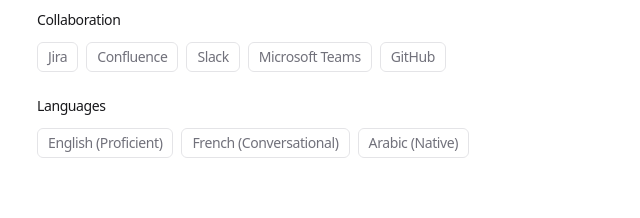
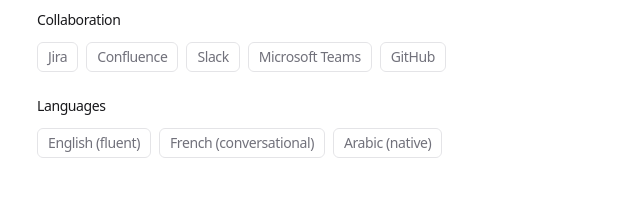
Before and after one commit to aymenkrifa/portfolio, a Next.js app: page / in a window 1280 px wide. Shown: the part 2360-2578 px from the top of the page, without its empty margins (299-939 px from the left). Built offline with nearby package versions, Linux system fonts and the light colour scheme.

Commit message:
refactor: Update the language profeciency

```diff
--- a/app/data.ts
+++ b/app/data.ts
@@ -113,7 +113,7 @@ export const SKILL_CATEGORIES: SkillCategory[] = [
   },
   {
     name: 'Languages',
-    skills: ['English (Proficient)', 'French (Conversational)', 'Arabic (Native)'],
+    skills: ['English (fluent)', 'French (conversational)', 'Arabic (native)'],
   }
 ];
 
```
